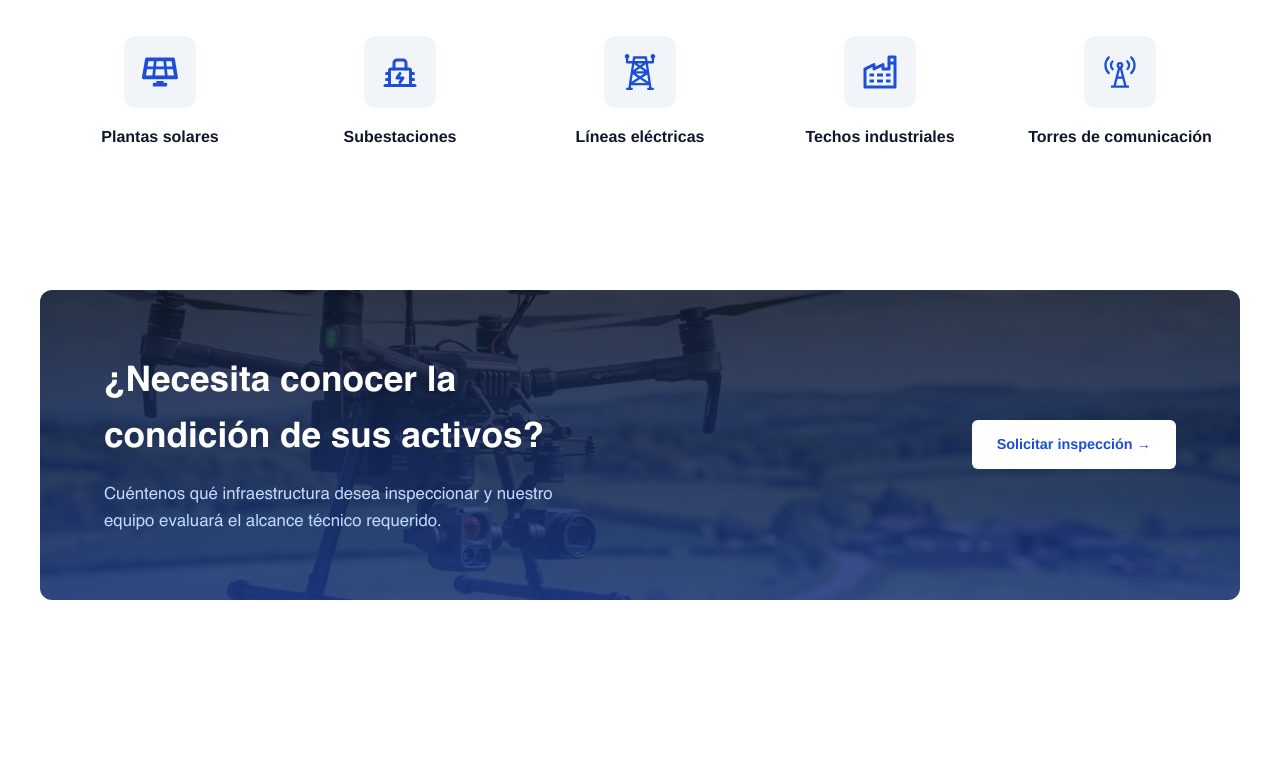
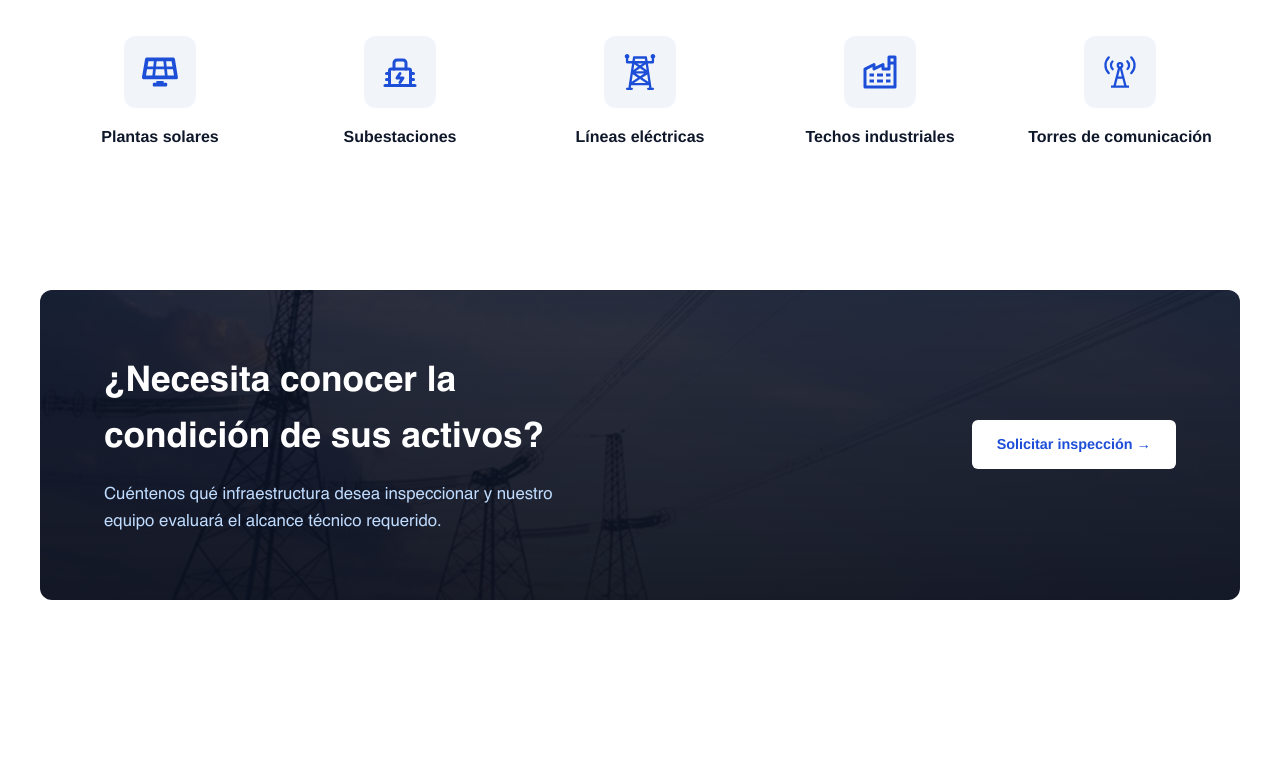
Before and after one commit to Mindmazing/Soner-Landing-Page, a website built with Vite: page index.html in a window 1280 px wide. Shown: the part 3707-4484 px from the top of the page. Built offline with nearby package versions, Linux system fonts and the light colour scheme.

Commit message:
Update criterios and CTA footer images

```diff
--- a/index.html
+++ b/index.html
@@ -478,7 +478,7 @@
         </div>
         <div class="criteria-image">
           <img
-            src="/images/drone-setup.jpg"
+            src="/images/Soner-Criterios.jpg"
             alt="Equipamiento de drone industrial e inspección termográfica"
             class="criteria-img"
           />
--- a/src/style.css
+++ b/src/style.css
@@ -679,8 +679,8 @@ a {
 .cta-box {
   background-color: var(--primary-blue);
   background-image:
-    linear-gradient(rgba(15, 23, 42, 0.85), rgba(30, 58, 138, 0.85)),
-    url('/images/cta-drone-bg.jpg');
+    linear-gradient(rgba(11, 17, 32, 0.85), rgba(11, 17, 32, 0.95)),
+    url('/images/Soner-Footer.jpg');
   background-size: cover;
   background-position: center;
   border-radius: 12px;
```
Also changed, not shown: public/images/Soner-Criterios.jpg (added), public/images/Soner-Footer.jpg (added), public/images/cta-drone-bg.jpg (deleted), public/images/drone-setup.jpg (deleted).
